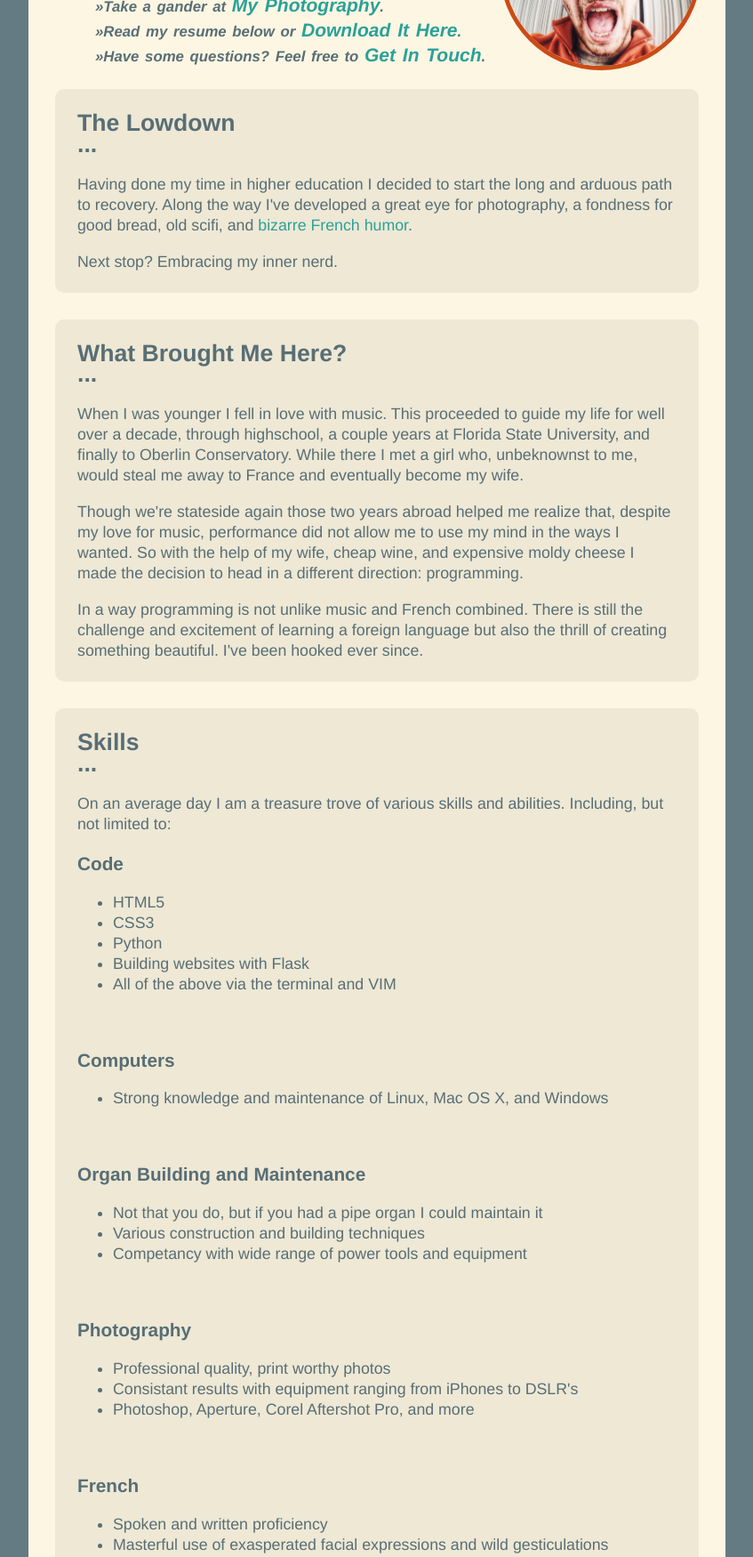
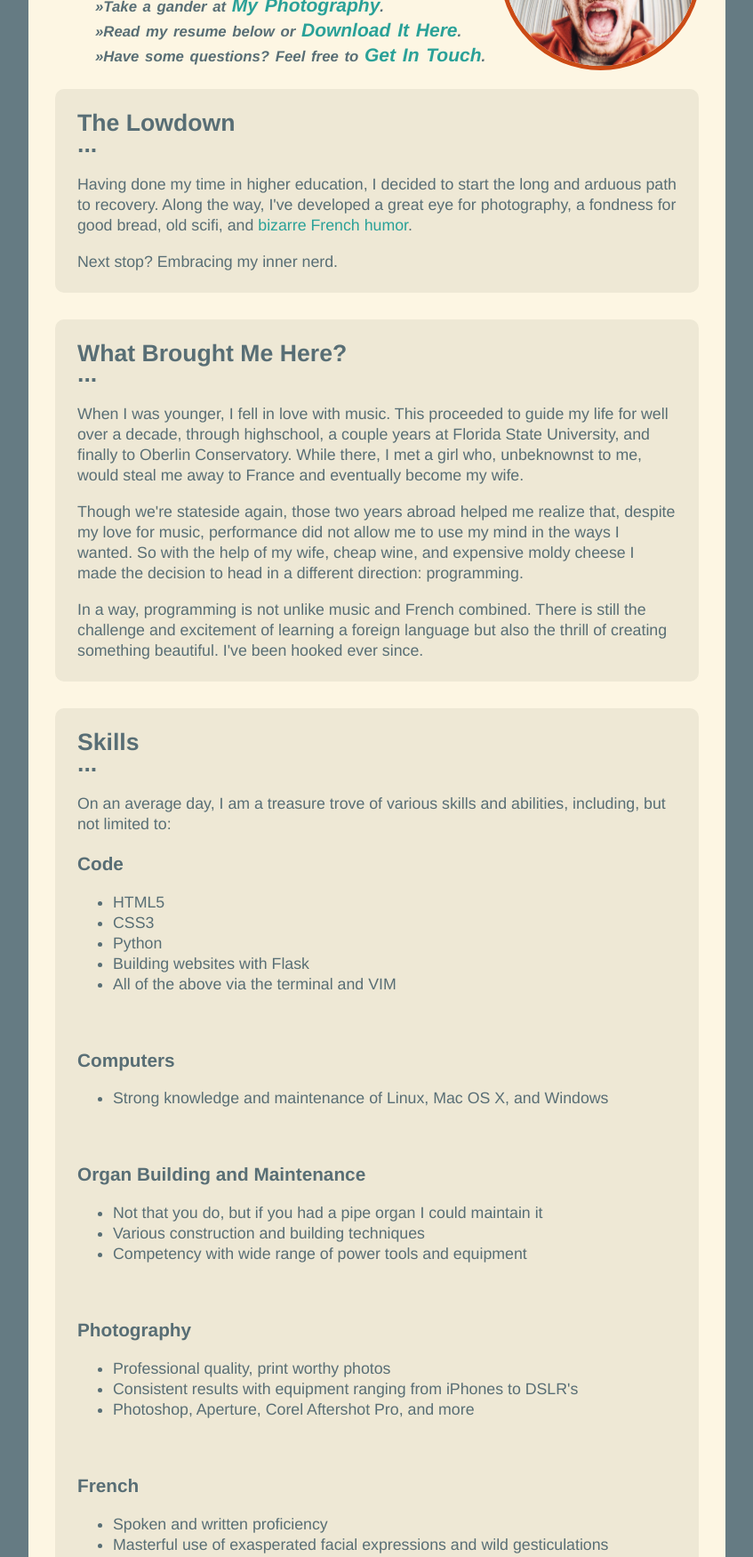
Before and after one commit to baroquebloke/flaskr, a Flask app: page / in a window 1280 px wide. Shown: the part 186-1936 px from the top of the page at 89% size, without its empty margins (216-1063 px from the left). Run offline with Flask 2, Linux system fonts and the light colour scheme.

Commit message:
grammar, spelling...

```diff
--- a/templates/pages/index.html
+++ b/templates/pages/index.html
@@ -15,8 +15,8 @@
 
 {% block personal %}
 <h2>The Lowdown<br>...</h2>
-<p>Having done my time in higher education I decided to start the long and
-  arduous path to recovery.  Along the way I've developed a great eye for
+<p>Having done my time in higher education, I decided to start the long and
+  arduous path to recovery.  Along the way, I've developed a great eye for
   photography, a fondness for good bread, old scifi, and
   <a href="http://www.ouaismaisbon.ch" class="french"
     target="_blank">bizarre French humor</a>.
@@ -26,17 +26,17 @@
 
 {% block why_programming %}
 <h2>What Brought Me Here?<br>...</h2>
-<p>When I was younger I fell in love with music.  This proceeded to guide my
+<p>When I was younger, I fell in love with music.  This proceeded to guide my
   life for well over a decade, through highschool, a couple years at
   Florida State University, and finally to Oberlin Conservatory.
-  While there I met a girl who, unbeknownst to me, would steal me away to
+  While there, I met a girl who, unbeknownst to me, would steal me away to
   France and eventually become my wife.</p>
-<p>Though we're stateside again those two years abroad helped me realize that,
+<p>Though we're stateside again, those two years abroad helped me realize that,
   despite my love for music, performance did not allow me to use my mind in
   the ways I wanted.  So with the help of my wife, cheap wine, and expensive
   moldy cheese I made the decision to head in a different direction:
   programming.</p>
-<p>In a way programming is not unlike music and French combined.  There is
+<p>In a way, programming is not unlike music and French combined.  There is
   still the challenge and excitement of learning a foreign language but also
   the thrill of creating something beautiful.
   I've been hooked ever since.</p>
@@ -44,8 +44,8 @@
 
 {% block skillz %}
 <h2>Skills<br>...</h2>
-<p>On an average day I am a treasure trove of various skills and abilities.
-  Including, but not limited to:</p>
+<p>On an average day, I am a treasure trove of various skills and abilities,
+  including, but not limited to:</p>
 <h3>Code</h3>
 <ul>
   <li>HTML5</li>
@@ -62,12 +62,12 @@
 <ul>
   <li>Not that you do, but if you had a pipe organ I could maintain it</li>
   <li>Various construction and building techniques</li>
-  <li>Competancy with wide range of power tools and equipment</li>
+  <li>Competency with wide range of power tools and equipment</li>
 </ul><br>
 <h3>Photography</h3>
 <ul>
   <li>Professional quality, print worthy photos</li>
-  <li>Consistant results with equipment ranging from iPhones to DSLR's</li>
+  <li>Consistent results with equipment ranging from iPhones to DSLR's</li>
   <li>Photoshop, Aperture, Corel Aftershot Pro, and more</li>
 </ul><br>
 <h3>French</h3>
@@ -90,8 +90,8 @@
   every day, in an environment that will challenge my abillities, and allow
   me to grow.</p>
 <p>You need someone who learns fast on their feet, works well with others, and
-  strives to provide original and apealing solutions to tasks at hand.</p>
-<p>With my unique background and skill set I can give you the youthful energy
+  strives to provide original and appealing solutions to tasks at hand.</p>
+<p>With my unique background and skill set, I can give you the youthful energy
   of a recent graduate, a strong eye for detail with the desire to always
   find a better way, and the enthusiasm and loyalty of someone who is
   excited to learn something new every day.</p>
```
